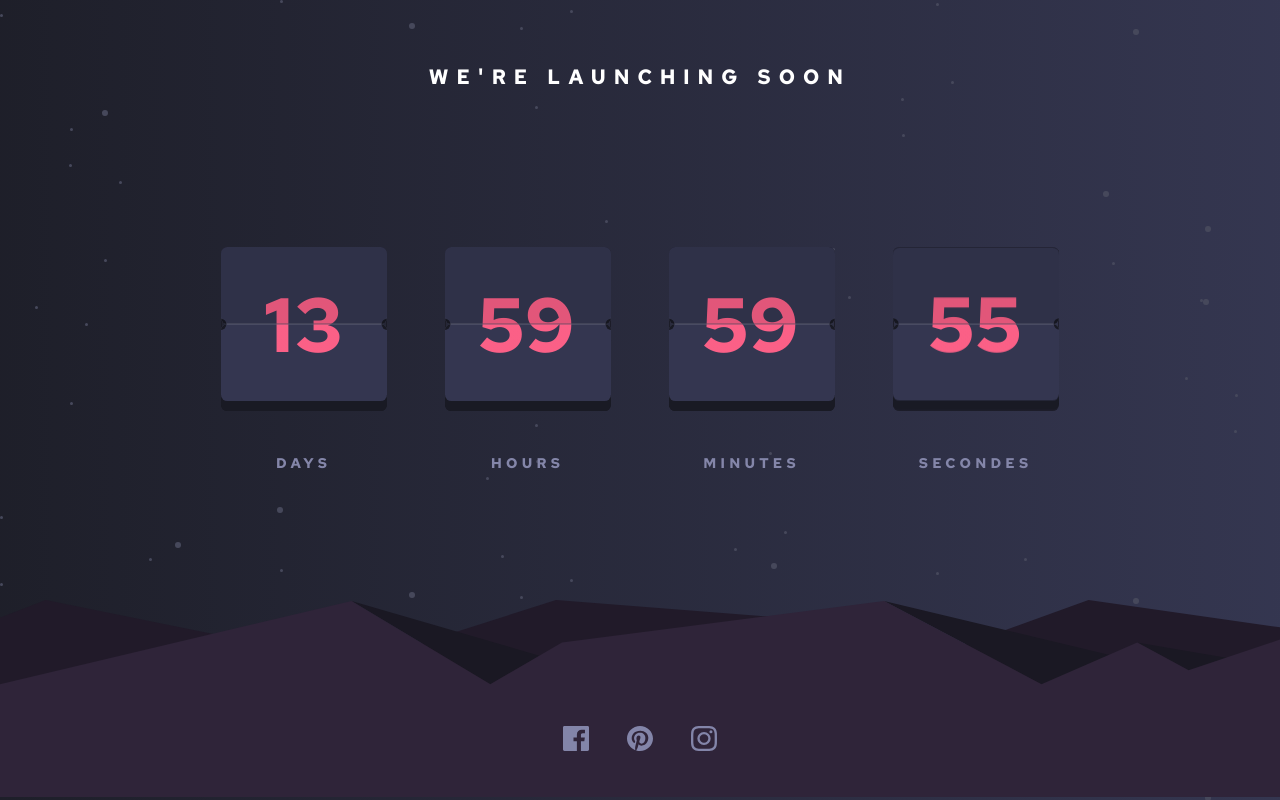
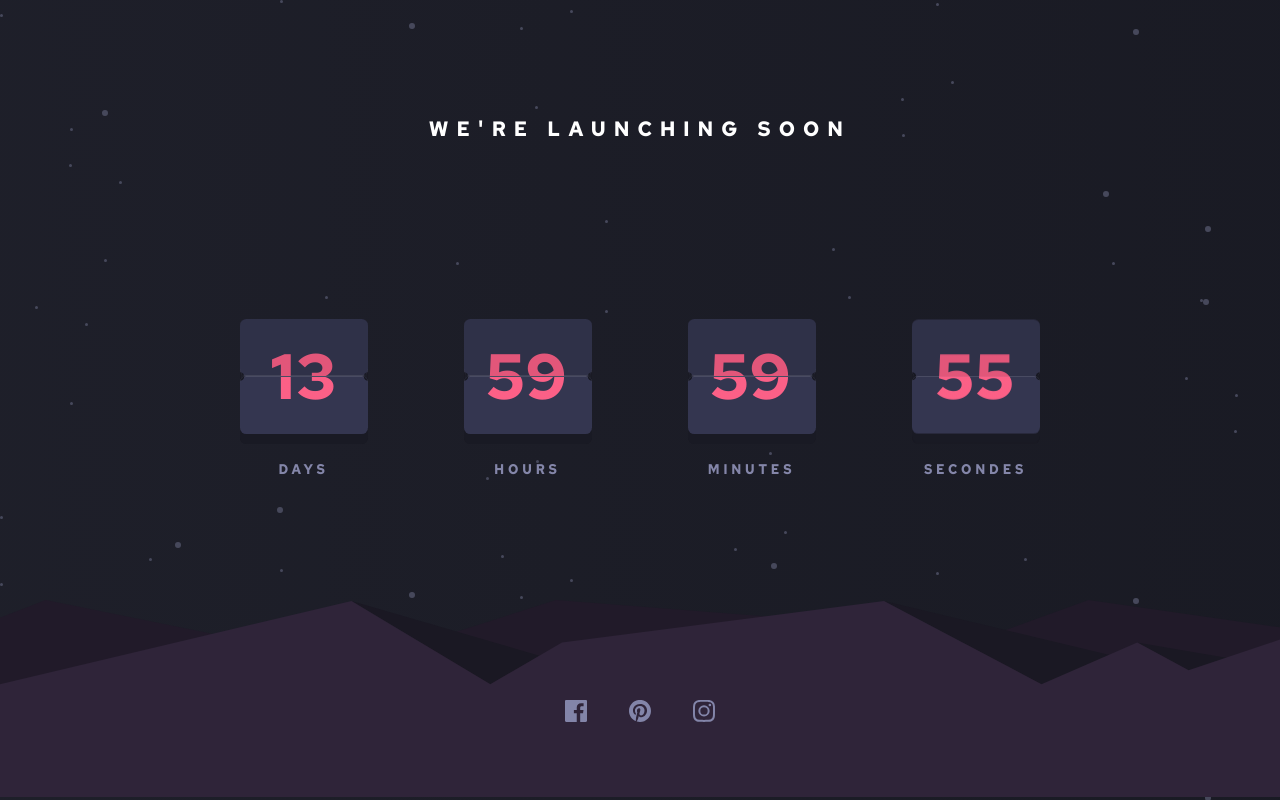
Before and after one commit to nic01asFr/challenge6, a plain HTML site: page index.html in a window 1280 px wide. Drawn offline with Linux system fonts and the light colour scheme.

Commit message:
Add files via upload

```diff
--- a/style.css
+++ b/style.css
@@ -9,7 +9,7 @@ body{
     padding: 0;
     margin: 0;
     overflow: hidden;
-    background: url('images/bg-stars.svg') , linear-gradient(0.25turn, hsl(235, 16%, 14%), hsl(236, 21%, 26%));
+    background: url('images/bg-stars.svg') , linear-gradient(0.25turn, hsl(234, 16%, 14%), hsl(234, 17%, 12%));
     font-family: 'Red Hat Text', sans-serif;
     font-weight: 700;
     text-transform: uppercase;
@@ -19,7 +19,7 @@ body{
     display: flex;
     justify-content: center;
     align-items: center;
-    height: 12vw;
+    height: 20vw;
     width: 100%;
 }
 .header span{
@@ -44,8 +44,8 @@ body{
     flex-direction: column;
     justify-content: space-around;
     align-items: center;
-    height: 25vw;
-    width: 13vw;
+    height: 22vw;
+    width: 10vw;
 }
 .panelBox{
     position: relative;
@@ -54,7 +54,7 @@ body{
     justify-content: center;
     align-items: center;
     width: 100%;
-    height: 12vw;
+    height: 9vw;
 /*     background: hsl(234, 17%, 12%); */
     border-radius: 0.5vw;
     padding-bottom: 10px;
@@ -140,7 +140,7 @@ body{
     display: flex;
     justify-content: center;
     align-items: center;
-    font-size: 6vw;
+    font-size: 5vw;
     letter-spacing: 0.2vw;
 }
 .front{
@@ -170,7 +170,7 @@ body{
 }
 
 .label{
-    transform: translateY(-200%);
+    transform: translateY(-350%);
     margin-top: 10%;
     width: 14vw;
     height: fit-content;
@@ -185,7 +185,7 @@ body{
     text-align: center;
     color: hsl(237, 18%, 59%);
     letter-spacing: 0.3em;
-    transform: scaleX(1.1) scaleY(1.1);
+    transform: scaleX(1) scaleY(1.1);
 }
 
 .svgFooter{
@@ -205,12 +205,12 @@ body{
     height: 8vw;
     display: flex;
     justify-content: space-around;
-    align-items: flex-end;
+    align-items: center;
 }
 .icon{
-    width: 2vw;
-    height: 2vw;
-
+    width: 1.7vw;
+    height: 1.7vw;
+    transform: translateY(50%);
     padding : 0;
     margin: 0;
     box-shadow: none;
```
